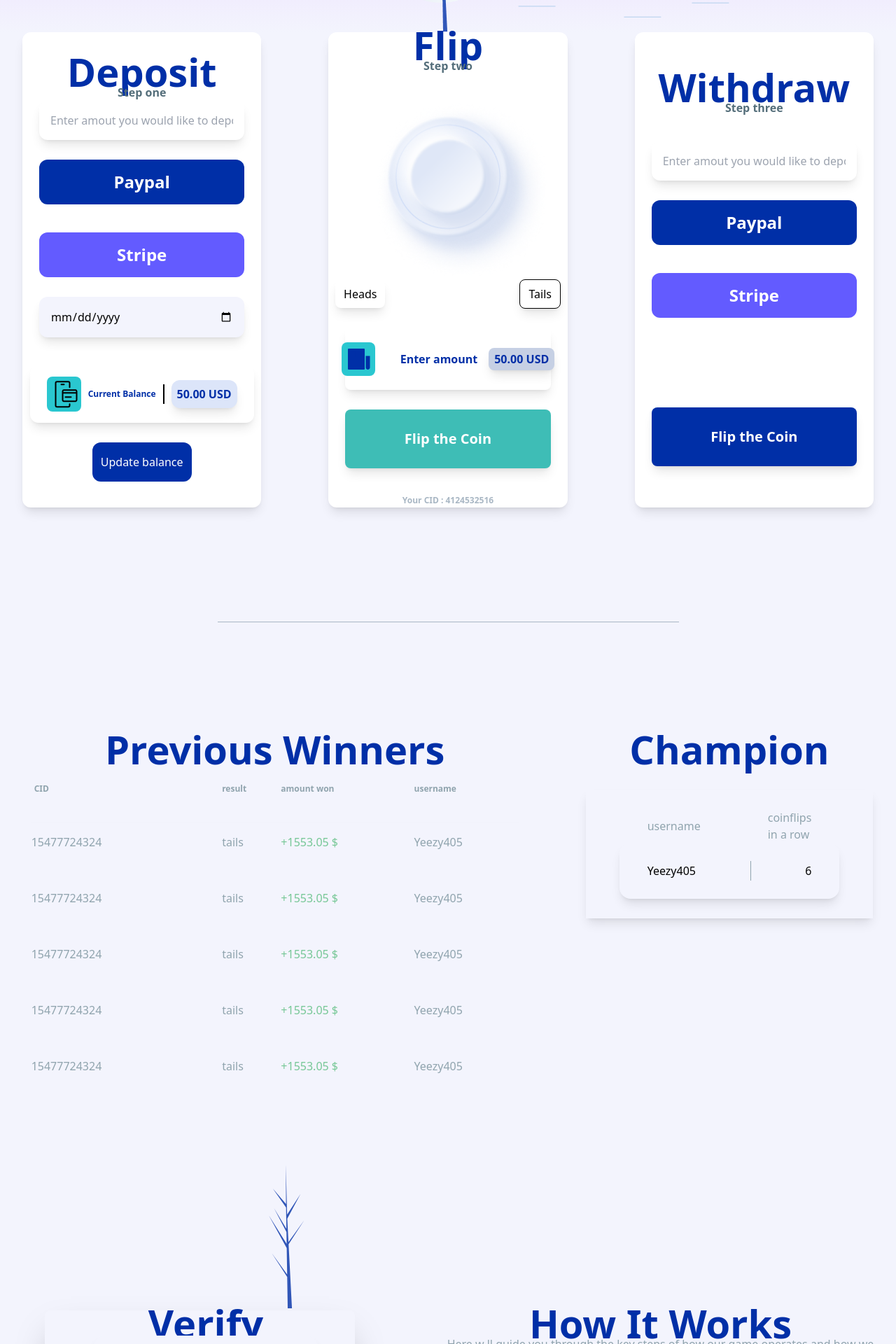
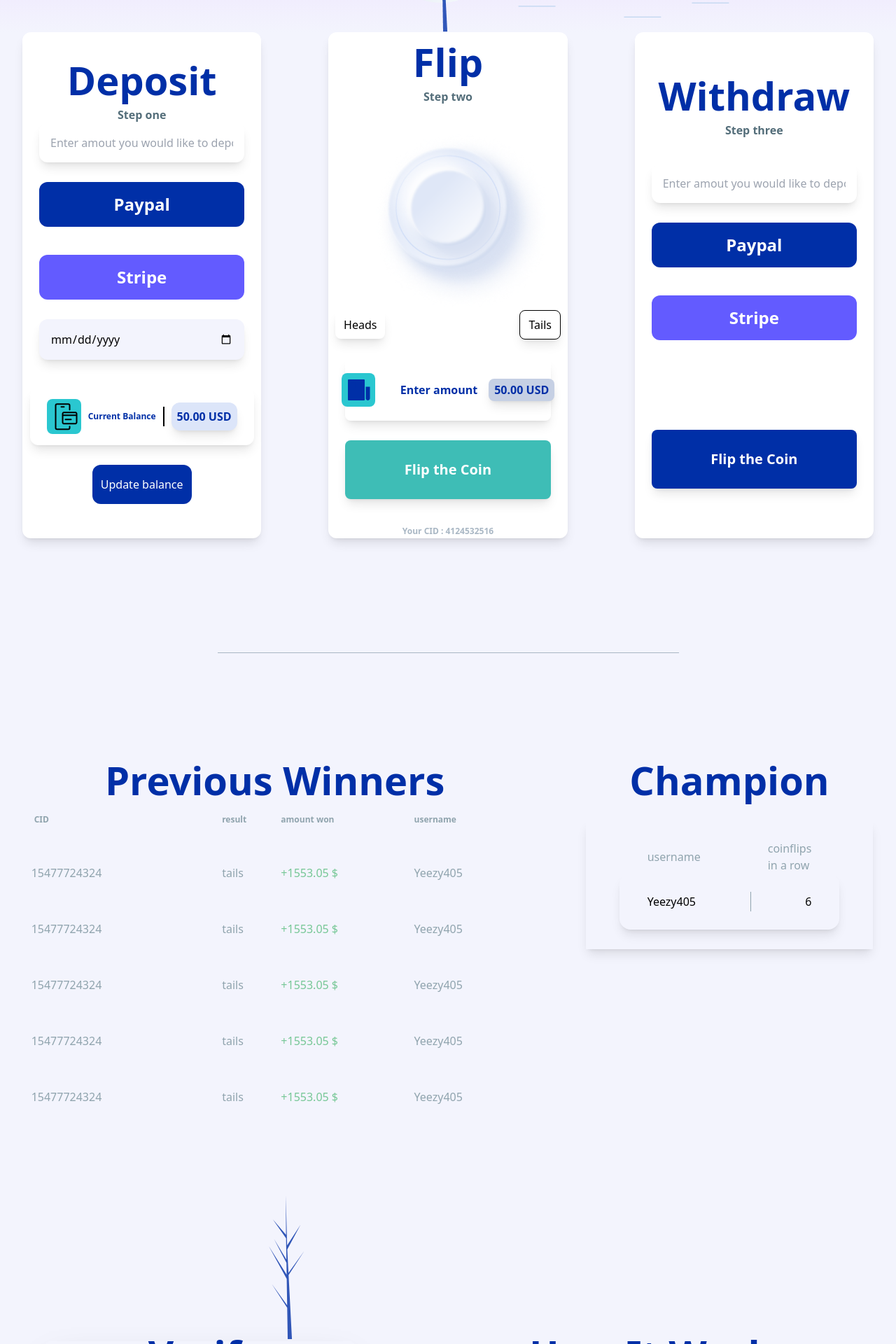
Before and after one commit to PirAdnan1/clubmetalic, a Next.js app: page / in a window 1280 px wide. Shown: the part 480-2400 px from the top of the page at 70% size. Built offline with nearby package versions, Linux system fonts and the light colour scheme.

Commit message:
fix headings

```diff
--- a/src/contents/Cols.jsx
+++ b/src/contents/Cols.jsx
@@ -15,7 +15,7 @@ function Cols() {
       <div className="grid lg:grid-cols-3 bg-[#F3F4FD] gap-24 justify-center px-8 2xl:mx-0">
         <div className="flex px-6 flex-col justify-center pb-3 md:pb-0 items-center bg-white rounded-xl shadow-lg max-w-[622px] w-full">
           <h1 className="lg:text-[56px] text-3xl text-primary font-bold">Deposit</h1>
-          <p className="text-[#546E7A] text-base font-bold leading-normal">
+          <p className="text-[#546E7A] text-base pt-5 font-bold leading-normal">
             Step one
           </p>
           <input
@@ -56,11 +56,11 @@ function Cols() {
           </button>
         </div>
         <div className="bg-white px-6 shadow-lg rounded-xl">
-          <h1 className="lg:text-[56px] text-3xl text-primary text-center font-bold">
+          <div className="flex flex-col justify-center items-center">
+          <h1 className="lg:text-[56px] lg:pt-6 text-3xl text-primary text-center font-bold">
             Flip
           </h1>
-          <div className="flex flex-col justify-center items-center">
-            <span className="text-[#546E7A] text-base font-bold leading-normal">
+            <span className="text-[#546E7A] pt-5 text-base font-bold leading-normal">
               Step two
             </span>
             <Image src={DivButton} />
@@ -101,7 +101,7 @@ function Cols() {
           <h1 className="lg:text-[56px] text-3xl text-primary text-center font-bold">
             Withdraw
           </h1>
-          <span className="text-[#546E7A] text-base text-center font-bold leading-normal">
+          <span className="text-[#546E7A] pt-5 text-base text-center font-bold leading-normal">
             Step three
           </span>
           <input
--- a/src/contents/Verify.jsx
+++ b/src/contents/Verify.jsx
@@ -13,7 +13,7 @@ function Verify() {
       <SingleTree className="absolute -top-52 left-96 hidden lg:block" />
       <div className="flex flex-col lg:flex-row justify-center lg:items-start items-center gap-[84px] px-6">
         <div className="flex flex-col justify-center mx-10 items-center max-w-[443px] shadow-2xl pb-6 px-3 rounded-lg md:pl-[72px] md:pr-[55px]">
-          <h1 className="lg:text-[56px] text-3xl font-bold text-primary text-center">
+          <h1 className="lg:text-[56px] pb-7 text-3xl font-bold text-primary text-center">
             Verify
           </h1>
           <div className="flex flex-col">
```
